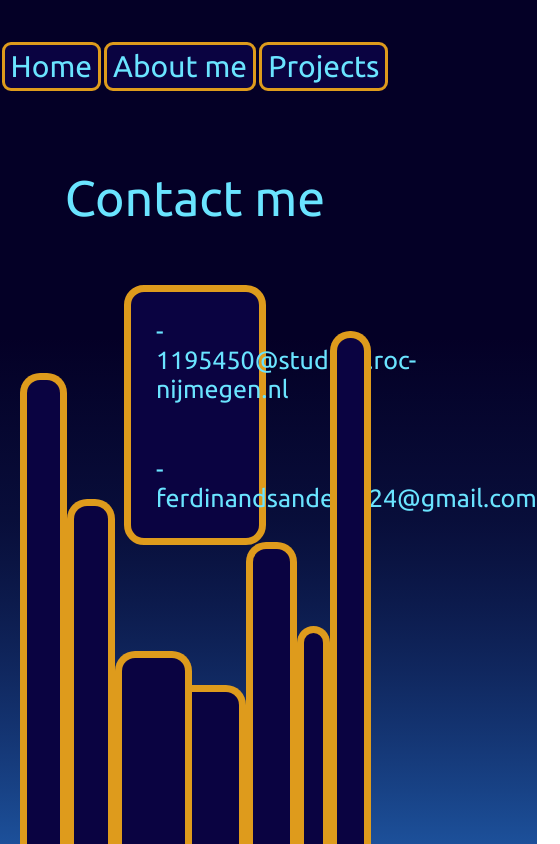
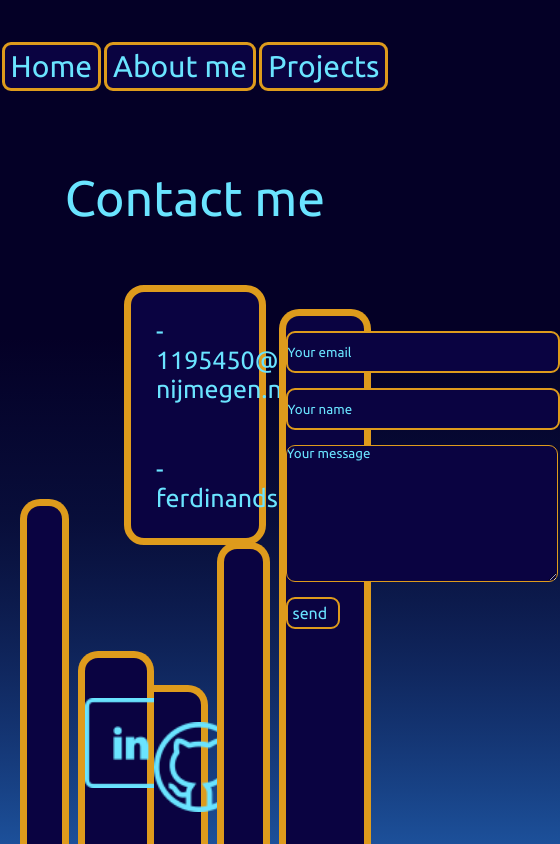
Before and after one commit to Ferdinand1195450/Portfolio, a plain HTML site: page contact.html in a window 390 px wide. Shown: the whole page, 560 px wide, since content can reach past the window. Drawn offline with Linux system fonts and the light colour scheme.

Commit message:
auto commit

```diff
--- a/contact.html
+++ b/contact.html
@@ -9,6 +9,7 @@
 </head>
 
 <body class="background">
+    <!-- my header buttons -->
     <header>
         <nav>
             <ul class="head">
@@ -19,6 +20,7 @@
         </nav>
     </header>
     <main>
+        <!-- my main content on the page -->
         <h1>Contact me</h1>
             <div class="box-properties big-box-properties projects-box contact-box">
                 <p> - 1195450@student.roc-nijmegen.nl</p>
@@ -26,15 +28,28 @@
             </div>
     </main>
     <footer>
+        <!-- my decorative footer as wel as the links to github/linkdin and my message field -->
         <div class="footer-box box-properties big-box-properties contact-box-1"></div>
         <div class="footer-box box-properties big-box-properties contact-box-2"></div>
         <div class="footer-container">
-            <div class="footer-box box-properties big-box-properties contact-box-3"></div>
-            <div class="footer-box box-properties big-box-properties contact-box-4"></div>
+            <div class="footer-box box-properties big-box-properties contact-box-3 img">
+                <a href="https://www.linkedin.com/in/ferdinand-sanders-8911a9348/"><img src="img/linkedin.png" alt="media" width="90px" height="90px" class="linkedin hover-pointer"></a>
+            </div>
+            <div class="footer-box box-properties big-box-properties contact-box-4 img">
+                <a href="https://github.com/Ferdinand1195450"><img src="img/github.png" alt="media" width="90px" height="90px" class="github hover-pointer"></a>
+            </div>
         </div>
         <div class="footer-box box-properties big-box-properties contact-box-5"></div>
-        <div class="footer-box box-properties big-box-properties contact-box-6"></div>
-        <div class="footer-box box-properties big-box-properties contact-box-7"></div>
+        <div class="footer-box box-properties big-box-properties contact-box-6">
+            <form action="">
+                <input type="text" name="email" class="box-properties email" style="width: 270px; height: 38px;" placeholder="Your email">
+                <input type="text" name="name" class="box-properties email" style="width: 270px; height: 38px;" placeholder="Your name">
+                <textarea type="text" name="message" class="box-properties email" style="width: 270px" rows="9" placeholder="Your message"></textarea>
+                <div class="box-properties email hover-pointer send">
+                    send
+                </div>
+            </form>
+        </div>
     </footer>
 </body>
 
--- a/css/style.css
+++ b/css/style.css
@@ -1,3 +1,4 @@
+/* style that i need on all my pages */
 *{
     margin:0;
     padding:0;
@@ -16,6 +17,8 @@
   }
 .hover-pointer:hover{
     cursor: pointer;
+    scale: 1.1;
+    transition: all 0.3s;
 }
 .background{
     background-image: linear-gradient(#040026 40%, 80%, #1C509A 100%);
@@ -47,25 +50,14 @@ main{
     align-items:center;
     flex-direction: column;
 }
-.projects-container{
-    display:flex;
-    width: 80vw;
-    justify-content:space-between;
-}
 h1{
     font-size: 50px;
     font-weight: lighter;
     margin-bottom: 7vh;
 }
-.projects{
-    margin:0%;
-}
 p{
     font-size: 25px;
     margin: 3vh;
-}
-.home{
-    margin-top: 10vh;
 }
 .box-properties{
     animation: pulse 30s infinite;
@@ -77,6 +69,62 @@ p{
     border-width: 7px;
     border-radius: 20px;
 }
+/* style for my index page. */
+.home{
+    margin-top: 10vh;
+}
+.home-box-2{
+    width: 9vw;
+    height: 50vh;
+}
+.home-box-3{
+    width: 13vw;
+    height: 20vh;
+    border-right:0px;
+    border-top-right-radius: 0%;
+}
+.home-box-4{
+    width: 20vw;
+    height: 40vh;
+}
+.home-box-5{
+    width: 9vw;
+    height: 70vh;
+}
+/* style for my about page. */
+.about-box{
+    display:flex;
+    flex-direction: column;
+    text-align:center;
+    width: 70vw;
+}
+.about-box-2{
+    width: 7vw;
+    height: 10vh;
+    border-right:0px;
+    border-top-right-radius: 0%;
+}
+.about-box-3{
+    width: 25vw;
+    height: 15vh;
+}
+.about-box-4{
+    width: 8vw;
+    height: 25vh;
+}
+.about-box-5{
+    width: 13vw;
+    height: 20vh;
+}
+/* style for my projects page. */
+.projects-container{
+    display:flex;
+    width: 80vw;
+    justify-content:space-between;
+}
+.projects{
+    margin:0%;
+}
 .projects-box{
     display:flex;
     flex-direction: column;
@@ -84,15 +132,90 @@ p{
     width: 33vw;
     padding-left: 3vw;
 }
-.about-box{
-    display:flex;
-    flex-direction: column;
-    text-align:center;
-    width: 70vw;
+.projects-box-2{
+    width: 8vw;
+    height: 20vh;
 }
+.projects-box-3{
+    width: 6vw;
+    height: 10vh;
+    border-right:0px;
+    border-top-right-radius: 0%;
+}
+.projects-box-4{
+    width: 16vw;
+    height: 22vh;
+    border-right:0px;
+    border-top-right-radius: 0%;
+}
+.projects-box-5{
+    width: 8vw;
+    height: 30vh;
+}
+.projects-box-6{
+    width: 8vw;
+    height: 35vh;
+}
+/* style for my contact page. */
 .contact-box{
     padding:0;
 }
+.contact-box-2{
+    width: 9vw;
+    height: 40vh;
+}
+.contact-box-3{
+    display:flex;
+    width: 16vw;
+    height: 22vh;
+}
+.contact-box-4{
+    display:flex;
+    justify-content: space-around;
+    width: 12vw;
+    height: 18vh;
+    border-left:0px;
+    border-top-left-radius: 0%;
+}
+.contact-box-5{
+    width: 10vw;
+    height: 35vh;
+}
+.contact-box-6{
+    justify-content: space-around;
+    width: 20vw;
+    height: 62.5vh;
+}
+.img{
+    display:flex;
+    justify-content: space-around;
+}
+.linkedin{
+    margin-top: 40px;
+}
+.github{
+    margin-top: 30px;
+}
+::placeholder{
+    color:#6AE4FF;
+}
+.email{
+    border-radius: 9px;
+    margin-top: 15px;
+}
+textarea:focus{
+    outline: none;
+}
+input:focus{
+    outline: none;
+}
+.send{
+    padding: 5px;
+    text-align: left;
+    width: 40px;
+    border-width: 2px;
+}
+/* style for all my footers. */
 footer{
     height: 30vh;
     display:flex;
@@ -113,27 +236,11 @@ footer{
     border-bottom-left-radius: 0%;
     border-bottom-right-radius: 0%;
 }
+/* media queries for when it gets smaller */
+@media only screen and (min-width: 768px){
     .home-box-1{
         width: 13vw;
         height: 40vh;
-}
-.home-box-2{
-    width: 9vw;
-    height: 50vh;
-}
-.home-box-3{
-    width: 13vw;
-    height: 20vh;
-    border-right:10px;
-    border-top-right-radius: 0%;
-}
-.home-box-4{
-    width: 20vw;
-    height: 40vh;
-}
-.home-box-5{
-    width: 9vw;
-    height: 70vh;
     }
     .home-box-6{
         width: 9vw;
@@ -141,24 +248,6 @@ footer{
     }
     .about-box-1{
         width: 6vw;
-    height: 20vh;
-}
-.about-box-2{
-    width: 7vw;
-    height: 10vh;
-    border-right:10px;
-    border-top-right-radius: 0%;
-}
-.about-box-3{
-    width: 25vw;
-    height: 15vh;
-}
-.about-box-4{
-    width: 8vw;
-    height: 25vh;
-}
-.about-box-5{
-    width: 13vw;
         height: 20vh;
     }
     .about-box-6{
@@ -169,30 +258,6 @@ footer{
         width: 10vw;
         height: 35vh;
     }
-.projects-box-2{
-    width: 8vw;
-    height: 20vh;
-}
-.projects-box-3{
-    width: 6vw;
-    height: 10vh;
-    border-right:10px;
-    border-top-right-radius: 0%;
-}
-.projects-box-4{
-    width: 16vw;
-    height: 22vh;
-    border-right:10px;
-    border-top-right-radius: 0%;
-}
-.projects-box-5{
-    width: 8vw;
-    height: 30vh;
-}
-.projects-box-6{
-    width: 8vw;
-    height: 35vh;
-}
     .projects-box-7{
         width: 16vw;
         height: 22vh;
@@ -201,29 +266,27 @@ footer{
         width: 9vw;
         height: 55vh;
     }
-.contact-box-2{
-    width: 9vw;
-    height: 40vh;
 }
-.contact-box-3{
-    width: 16vw;
-    height: 22vh;
+@media only screen and (max-width: 768px){
+    .home-box-1{
+        display: none;
     }
-.contact-box-4{
-    width: 12vw;
-    height: 18vh;
-    border-left:10px;
-    border-top-left-radius: 0%;
+    .home-box-6{
+        display: none;
     }
-.contact-box-5{
-    width: 10vw;
-    height: 35vh;
+    .about-box-1{
+        display: none;
     }
-.contact-box-6{
-    width: 5vw;
-    height: 25vh;
+    .about-box-6{
+        display: none;
     }
-.contact-box-7{
-    width: 7vw;
-    height: 60vh;
+    .projects-box-1{
+        display: none;
     }
+    .projects-box-7{
+        display: none;
+    }
+    .contact-box-1{
+        display: none;
+    }
+}
```
Also changed, not shown: about.html (+3 -0 lines), index.html (+3 -0 lines), projects.html (+7 -4 lines), gitter.txt (added), img/github.png (added), img/linkedin.png (added), 5 other files. Lines whose indentation alone changed are shown as unchanged.
